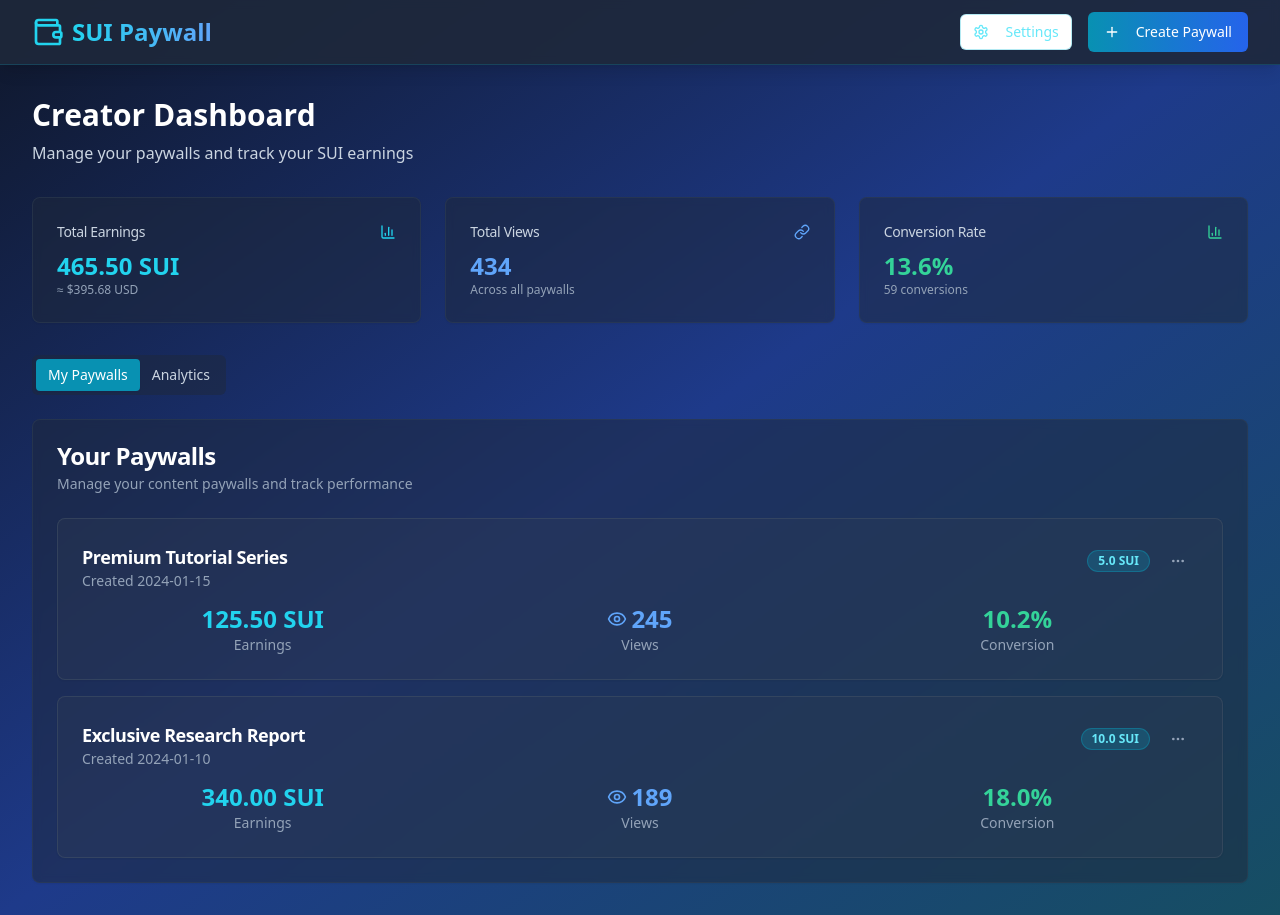
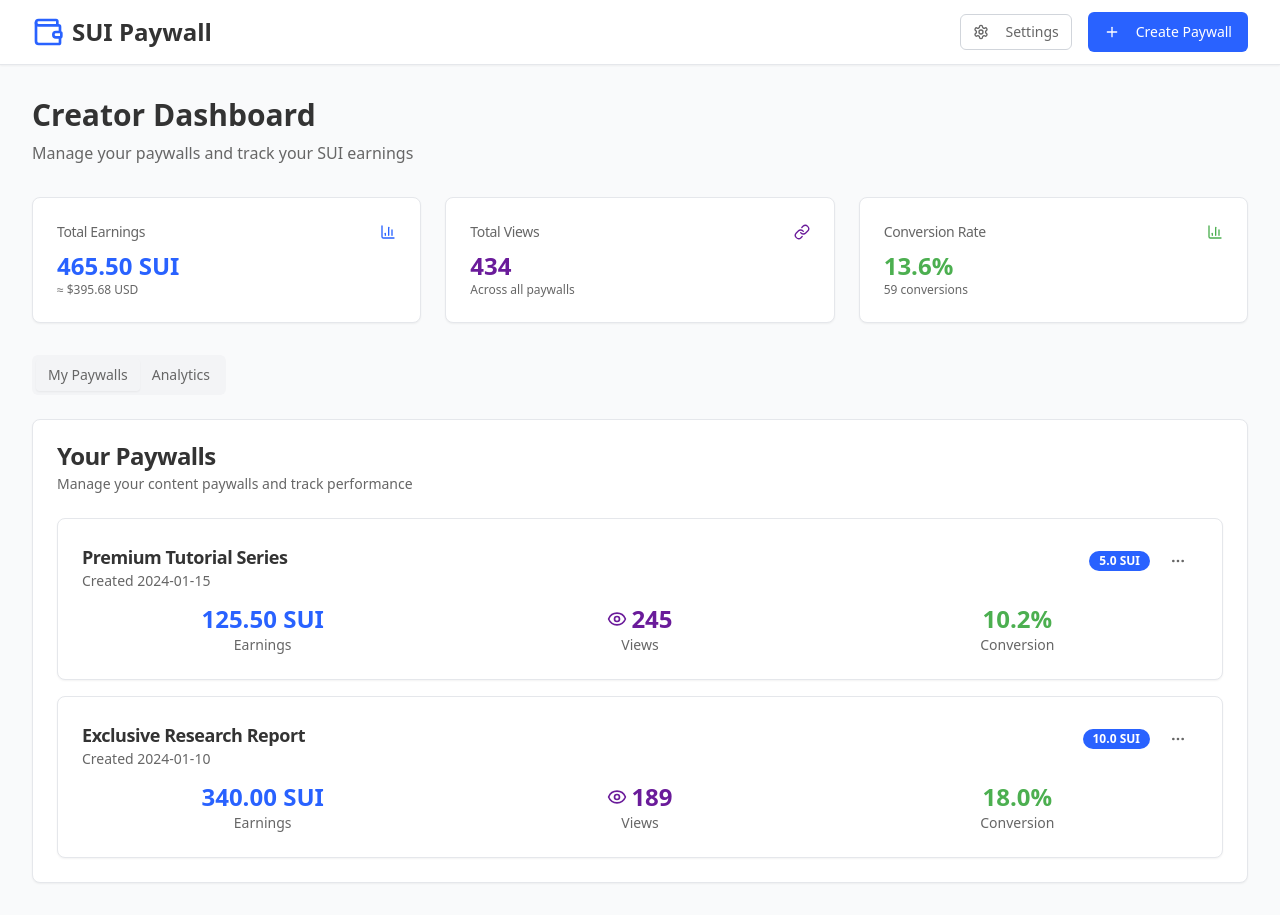
Before and after one commit to brayan-otieno/sui-paywall-unlock, a React (Vite) app: page / in a window 1280 px wide. Built offline with nearby package versions, Linux system fonts and the light colour scheme.

Commit message:
Refactor: Apply new color scheme
Apply the new color scheme to the application, including primary, secondary, background, text, success, and error colors.

```diff
--- a/src/components/PaywallList.tsx
+++ b/src/components/PaywallList.tsx
@@ -46,11 +46,11 @@ export const PaywallList = ({ paywalls }: PaywallListProps) => {
   if (paywalls.length === 0) {
     return (
       <div className="text-center py-12">
-        <div className="text-slate-500 mb-4">
+        <div className="mb-4" style={{ color: '#666666' }}>
           <TrendingUp className="h-12 w-12 mx-auto" />
         </div>
-        <h3 className="text-lg font-medium text-white mb-2">No paywalls yet</h3>
-        <p className="text-slate-400">Create your first paywall to start earning SUI</p>
+        <h3 className="text-lg font-medium mb-2" style={{ color: '#333333' }}>No paywalls yet</h3>
+        <p style={{ color: '#666666' }}>Create your first paywall to start earning SUI</p>
       </div>
     );
   }
@@ -58,29 +58,46 @@ export const PaywallList = ({ paywalls }: PaywallListProps) => {
   return (
     <div className="space-y-4">
       {paywalls.map((paywall) => (
-        <Card key={paywall.id} className="hover:shadow-lg transition-shadow bg-slate-700/30 border-slate-600/50 hover:border-cyan-500/30">
+        <Card key={paywall.id} className="hover:shadow-lg transition-shadow bg-white border-gray-200">
           <CardHeader className="pb-3">
             <div className="flex items-start justify-between">
               <div className="flex-1">
-                <CardTitle className="text-lg text-white">{paywall.title}</CardTitle>
-                <CardDescription className="text-slate-400">Created {paywall.created}</CardDescription>
+                <CardTitle className="text-lg" style={{ color: '#333333' }}>{paywall.title}</CardTitle>
+                <CardDescription style={{ color: '#666666' }}>Created {paywall.created}</CardDescription>
               </div>
               <div className="flex items-center space-x-2">
-                <Badge variant="secondary" className="bg-cyan-500/20 text-cyan-300 border-cyan-500/30">
+                <Badge
+                  variant="secondary"
+                  className="text-white border-0"
+                  style={{ backgroundColor: '#2962FF' }}
+                >
                   {paywall.price} {paywall.currency}
                 </Badge>
                 <DropdownMenu>
                   <DropdownMenuTrigger asChild>
-                    <Button variant="ghost" size="sm" className="text-slate-400 hover:text-white hover:bg-slate-600/50">
+                    <Button
+                      variant="ghost"
+                      size="sm"
+                      className="hover:bg-gray-100"
+                      style={{ color: '#666666' }}
+                    >
                       <MoreHorizontal className="h-4 w-4" />
                     </Button>
                   </DropdownMenuTrigger>
-                  <DropdownMenuContent align="end" className="bg-slate-800 border-slate-700">
-                    <DropdownMenuItem onClick={() => copyLink(paywall.title)} className="text-slate-300 hover:bg-slate-700 hover:text-white">
+                  <DropdownMenuContent align="end" className="bg-white border-gray-200">
+                    <DropdownMenuItem
+                      onClick={() => copyLink(paywall.title)}
+                      className="hover:bg-gray-50"
+                      style={{ color: '#333333' }}
+                    >
                       <Copy className="h-4 w-4 mr-2" />
                       Copy Link
                     </DropdownMenuItem>
-                    <DropdownMenuItem onClick={() => openPaywall(paywall.title)} className="text-slate-300 hover:bg-slate-700 hover:text-white">
+                    <DropdownMenuItem
+                      onClick={() => openPaywall(paywall.title)}
+                      className="hover:bg-gray-50"
+                      style={{ color: '#333333' }}
+                    >
                       <ExternalLink className="h-4 w-4 mr-2" />
                       Open Paywall
                     </DropdownMenuItem>
@@ -92,23 +109,23 @@ export const PaywallList = ({ paywalls }: PaywallListProps) => {
           <CardContent>
             <div className="grid grid-cols-3 gap-4 text-center">
               <div>
-                <div className="text-2xl font-bold text-cyan-400">
+                <div className="text-2xl font-bold" style={{ color: '#2962FF' }}>
                   {paywall.earnings} SUI
                 </div>
-                <div className="text-sm text-slate-400">Earnings</div>
+                <div className="text-sm" style={{ color: '#666666' }}>Earnings</div>
               </div>
               <div>
-                <div className="text-2xl font-bold text-blue-400 flex items-center justify-center">
+                <div className="text-2xl font-bold flex items-center justify-center" style={{ color: '#6A1B9A' }}>
                   <Eye className="h-5 w-5 mr-1" />
                   {paywall.views}
                 </div>
-                <div className="text-sm text-slate-400">Views</div>
+                <div className="text-sm" style={{ color: '#666666' }}>Views</div>
               </div>
               <div>
-                <div className="text-2xl font-bold text-emerald-400">
+                <div className="text-2xl font-bold" style={{ color: '#4CAF50' }}>
                   {paywall.views > 0 ? ((paywall.conversions / paywall.views) * 100).toFixed(1) : 0}%
                 </div>
-                <div className="text-sm text-slate-400">Conversion</div>
+                <div className="text-sm" style={{ color: '#666666' }}>Conversion</div>
               </div>
             </div>
           </CardContent>
--- a/src/pages/Index.tsx
+++ b/src/pages/Index.tsx
@@ -38,22 +38,31 @@ const Index = () => {
   const totalConversions = paywalls.reduce((sum, p) => sum + p.conversions, 0);
 
   return (
-    <div className="min-h-screen bg-gradient-to-br from-slate-900 via-blue-900 to-cyan-900">
-      <header className="bg-slate-800/90 backdrop-blur-sm shadow-lg border-b border-cyan-500/20">
+    <div className="min-h-screen" style={{ background: '#F9FAFB' }}>
+      <header className="bg-white shadow-sm border-b border-gray-200">
         <div className="max-w-7xl mx-auto px-4 sm:px-6 lg:px-8">
           <div className="flex justify-between items-center h-16">
             <div className="flex items-center space-x-4">
               <div className="flex items-center space-x-2">
-                <Wallet className="h-8 w-8 text-cyan-400" />
-                <h1 className="text-2xl font-bold bg-gradient-to-r from-cyan-400 to-blue-400 bg-clip-text text-transparent">SUI Paywall</h1>
+                <Wallet className="h-8 w-8" style={{ color: '#2962FF' }} />
+                <h1 className="text-2xl font-bold" style={{ color: '#333333' }}>SUI Paywall</h1>
               </div>
             </div>
             <div className="flex items-center space-x-4">
-              <Button variant="outline" size="sm" className="border-cyan-500/30 text-cyan-300 hover:bg-cyan-500/10 hover:border-cyan-400">
+              <Button
+                variant="outline"
+                size="sm"
+                className="border-gray-300 hover:bg-gray-50"
+                style={{ color: '#666666' }}
+              >
                 <Settings className="h-4 w-4 mr-2" />
                 Settings
               </Button>
-              <Button onClick={() => setIsCreateDialogOpen(true)} className="bg-gradient-to-r from-cyan-600 to-blue-600 hover:from-cyan-500 hover:to-blue-500 text-white border-0">
+              <Button
+                onClick={() => setIsCreateDialogOpen(true)}
+                className="text-white border-0"
+                style={{ backgroundColor: '#2962FF' }}
+              >
                 <Plus className="h-4 w-4 mr-2" />
                 Create Paywall
               </Button>
@@ -64,47 +73,47 @@ const Index = () => {
 
       <main className="max-w-7xl mx-auto px-4 sm:px-6 lg:px-8 py-8">
         <div className="mb-8">
-          <h2 className="text-3xl font-bold text-white mb-2">Creator Dashboard</h2>
-          <p className="text-slate-300">Manage your paywalls and track your SUI earnings</p>
+          <h2 className="text-3xl font-bold mb-2" style={{ color: '#333333' }}>Creator Dashboard</h2>
+          <p style={{ color: '#666666' }}>Manage your paywalls and track your SUI earnings</p>
         </div>
 
         <div className="grid grid-cols-1 md:grid-cols-3 gap-6 mb-8">
-          <Card className="bg-slate-800/50 border-slate-700/50 backdrop-blur-sm">
+          <Card className="bg-white border-gray-200 shadow-sm">
             <CardHeader className="flex flex-row items-center justify-between space-y-0 pb-2">
-              <CardTitle className="text-sm font-medium text-slate-300">Total Earnings</CardTitle>
-              <BarChart3 className="h-4 w-4 text-cyan-400" />
+              <CardTitle className="text-sm font-medium" style={{ color: '#666666' }}>Total Earnings</CardTitle>
+              <BarChart3 className="h-4 w-4" style={{ color: '#2962FF' }} />
             </CardHeader>
             <CardContent>
-              <div className="text-2xl font-bold text-cyan-400">{totalEarnings.toFixed(2)} SUI</div>
-              <p className="text-xs text-slate-400">
+              <div className="text-2xl font-bold" style={{ color: '#2962FF' }}>{totalEarnings.toFixed(2)} SUI</div>
+              <p className="text-xs" style={{ color: '#666666' }}>
                 ≈ ${(totalEarnings * 0.85).toFixed(2)} USD
               </p>
             </CardContent>
           </Card>
 
-          <Card className="bg-slate-800/50 border-slate-700/50 backdrop-blur-sm">
+          <Card className="bg-white border-gray-200 shadow-sm">
             <CardHeader className="flex flex-row items-center justify-between space-y-0 pb-2">
-              <CardTitle className="text-sm font-medium text-slate-300">Total Views</CardTitle>
-              <Link className="h-4 w-4 text-blue-400" />
+              <CardTitle className="text-sm font-medium" style={{ color: '#666666' }}>Total Views</CardTitle>
+              <Link className="h-4 w-4" style={{ color: '#6A1B9A' }} />
             </CardHeader>
             <CardContent>
-              <div className="text-2xl font-bold text-blue-400">{totalViews}</div>
-              <p className="text-xs text-slate-400">
+              <div className="text-2xl font-bold" style={{ color: '#6A1B9A' }}>{totalViews}</div>
+              <p className="text-xs" style={{ color: '#666666' }}>
                 Across all paywalls
               </p>
             </CardContent>
           </Card>
 
-          <Card className="bg-slate-800/50 border-slate-700/50 backdrop-blur-sm">
+          <Card className="bg-white border-gray-200 shadow-sm">
             <CardHeader className="flex flex-row items-center justify-between space-y-0 pb-2">
-              <CardTitle className="text-sm font-medium text-slate-300">Conversion Rate</CardTitle>
-              <BarChart3 className="h-4 w-4 text-emerald-400" />
+              <CardTitle className="text-sm font-medium" style={{ color: '#666666' }}>Conversion Rate</CardTitle>
+              <BarChart3 className="h-4 w-4" style={{ color: '#4CAF50' }} />
             </CardHeader>
             <CardContent>
-              <div className="text-2xl font-bold text-emerald-400">
+              <div className="text-2xl font-bold" style={{ color: '#4CAF50' }}>
                 {totalViews > 0 ? ((totalConversions / totalViews) * 100).toFixed(1) : 0}%
               </div>
-              <p className="text-xs text-slate-400">
+              <p className="text-xs" style={{ color: '#666666' }}>
                 {totalConversions} conversions
               </p>
             </CardContent>
@@ -112,16 +121,32 @@ const Index = () => {
         </div>
 
         <Tabs defaultValue="paywalls" className="space-y-6">
-          <TabsList className="bg-slate-800/50 border-slate-700/50">
-            <TabsTrigger value="paywalls" className="data-[state=active]:bg-cyan-600 data-[state=active]:text-white text-slate-300">My Paywalls</TabsTrigger>
-            <TabsTrigger value="analytics" className="data-[state=active]:bg-cyan-600 data-[state=active]:text-white text-slate-300">Analytics</TabsTrigger>
+          <TabsList className="bg-gray-100">
+            <TabsTrigger
+              value="paywalls"
+              className="data-[state=active]:text-white"
+              style={{
+                backgroundColor: 'transparent',
+                color: '#666666',
+                '&[data-state=active]': { backgroundColor: '#2962FF' }
+              }}
+            >My Paywalls</TabsTrigger>
+            <TabsTrigger
+              value="analytics"
+              className="data-[state=active]:text-white"
+              style={{
+                backgroundColor: 'transparent',
+                color: '#666666',
+                '&[data-state=active]': { backgroundColor: '#2962FF' }
+              }}
+            >Analytics</TabsTrigger>
           </TabsList>
 
           <TabsContent value="paywalls">
-            <Card className="bg-slate-800/50 border-slate-700/50 backdrop-blur-sm">
+            <Card className="bg-white border-gray-200 shadow-sm">
               <CardHeader>
-                <CardTitle className="text-white">Your Paywalls</CardTitle>
-                <CardDescription className="text-slate-400">
+                <CardTitle style={{ color: '#333333' }}>Your Paywalls</CardTitle>
+                <CardDescription style={{ color: '#666666' }}>
                   Manage your content paywalls and track performance
                 </CardDescription>
               </CardHeader>
@@ -132,10 +157,10 @@ const Index = () => {
           </TabsContent>
 
           <TabsContent value="analytics">
-            <Card className="bg-slate-800/50 border-slate-700/50 backdrop-blur-sm">
+            <Card className="bg-white border-gray-200 shadow-sm">
               <CardHeader>
-                <CardTitle className="text-white">Revenue Analytics</CardTitle>
-                <CardDescription className="text-slate-400">
+                <CardTitle style={{ color: '#333333' }}>Revenue Analytics</CardTitle>
+                <CardDescription style={{ color: '#666666' }}>
                   Track your earnings over time
                 </CardDescription>
               </CardHeader>
```
Also changed, not shown: src/components/CreatePaywallDialog.tsx (+36 -19 lines), src/components/RevenueChart.tsx (+9 -9 lines).
